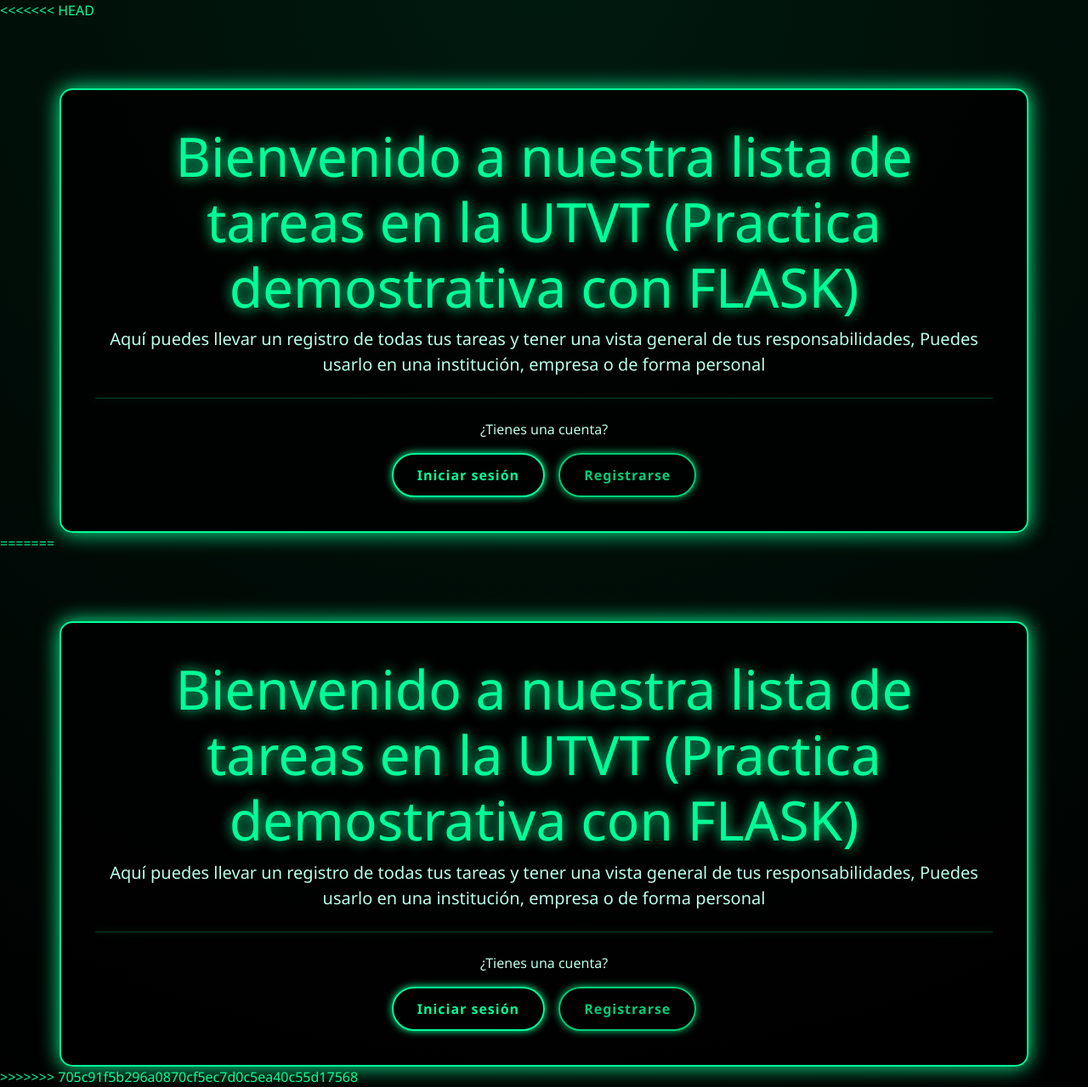
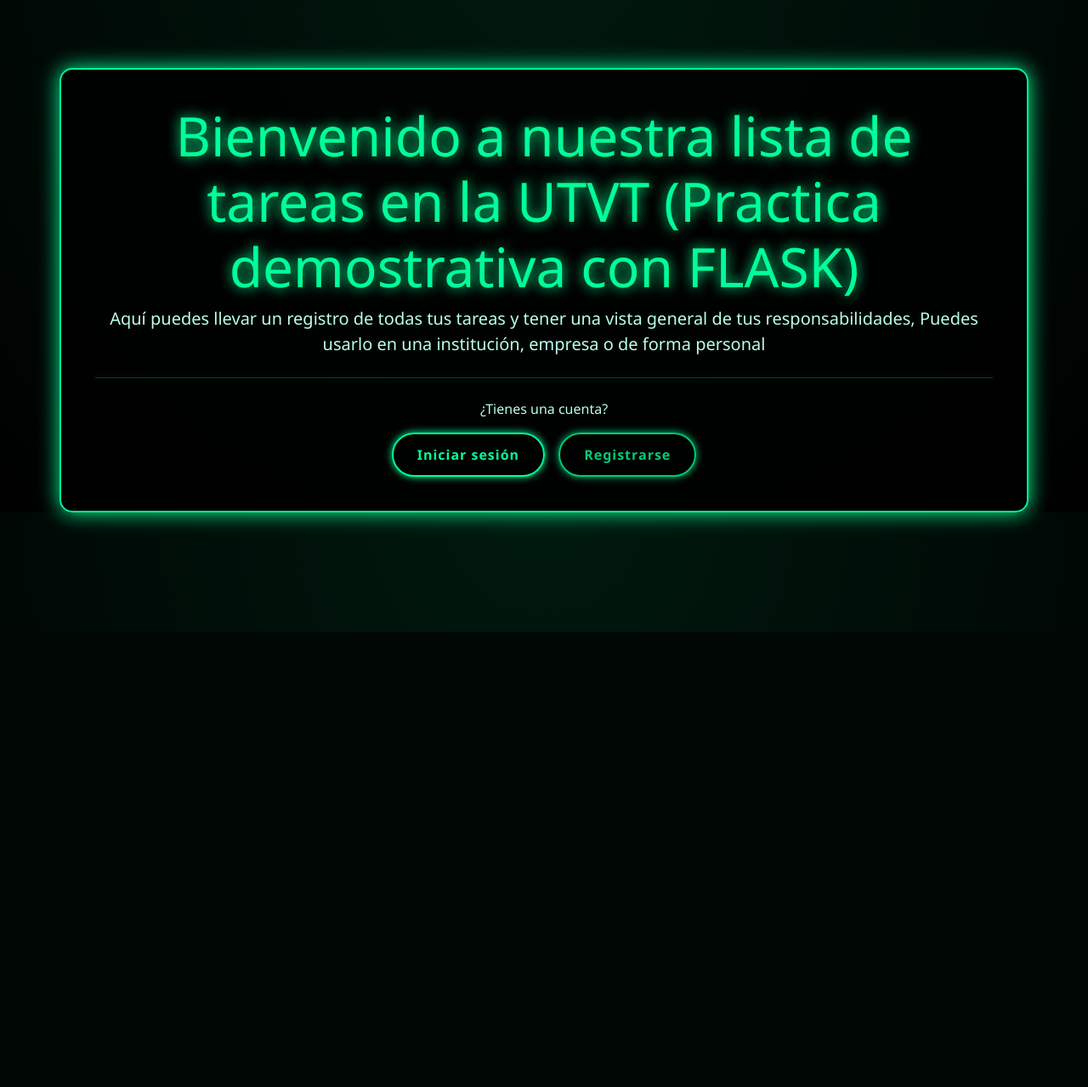
Before and after one commit to Agente1327/practica_renito, a Flask app: page / in a window 1280 px wide. Shown: the part 56-1335 px from the top of the page at 85% size. After the commit the page ends 800 px from the top, so only its background shows below. Run offline with Flask 3, Linux system fonts and the light colour scheme.

Commit message:
Fix merge conflict and apply futuristic green-black design

```diff
--- a/todor/templates/index.html
+++ b/todor/templates/index.html
@@ -3,7 +3,6 @@
 {% block title %}Inicio{% endblock %}
 
 {% block content %}
-<<<<<<< HEAD
 
 <style>
 body {
@@ -90,27 +89,9 @@ hr {
     <p>¿Tienes una cuenta?</p>
 
     <div class="d-flex justify-content-center">
-        <a href="{{url_for('auth.login')}}" class="btn btn-primary mx-2">Iniciar sesión</a>
-        <a href="{{url_for('auth.register')}}" class="btn btn-secondary mx-2">Registrarse</a>
+        <a href="{{ url_for('auth.login') }}" class="btn btn-primary mx-2">Iniciar sesión</a>
+        <a href="{{ url_for('auth.register') }}" class="btn btn-secondary mx-2">Registrarse</a>
     </div>
 </div>
 
-=======
-    <div class="container-sm text-center">
-        <h1 class="display-3">Bienvenido a nuestra lista de tareas en la UTVT (Practica demostrativa con FLASK)</h1>
-
-        <p class="lead">Aquí puedes llevar un registro de todas tus tareas y tener una vista general de tus
-        responsabilidades, Puedes usarlo en una institución, empresa o de forma personal</p>
-
-
-        <hr class="my-4">
-
-        <p>¿Tienes una cuenta?</p>
-
-        <div class="d-flex justify-content-center">
-            <a href="{{url_for('auth.login')}}" class="btn btn-primary mx-2">Iniciar sesión</a>
-            <a href="{{url_for('auth.register')}}" class="btn btn-secondary mx-2">Registrarse</a>
-        </div>
-    </div>
->>>>>>> 705c91f5b296a0870cf5ec7d0c5ea40c55d17568
 {% endblock %}
```
